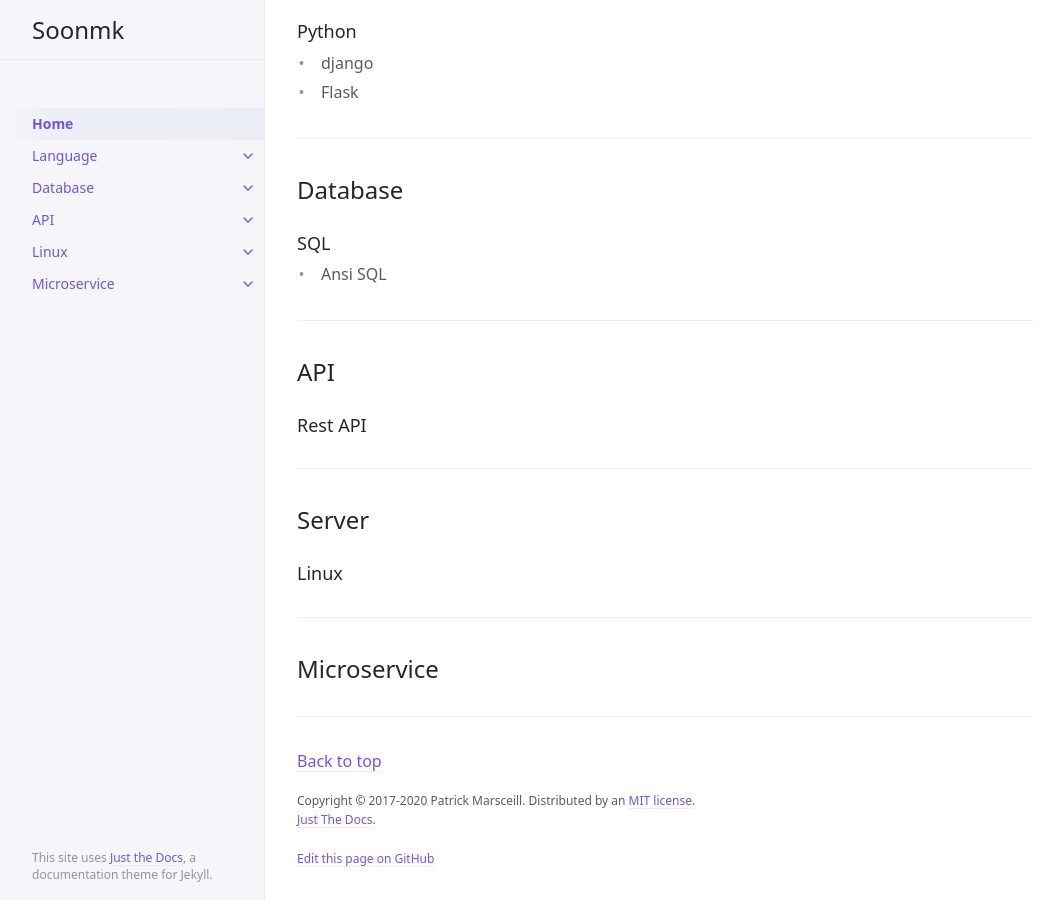
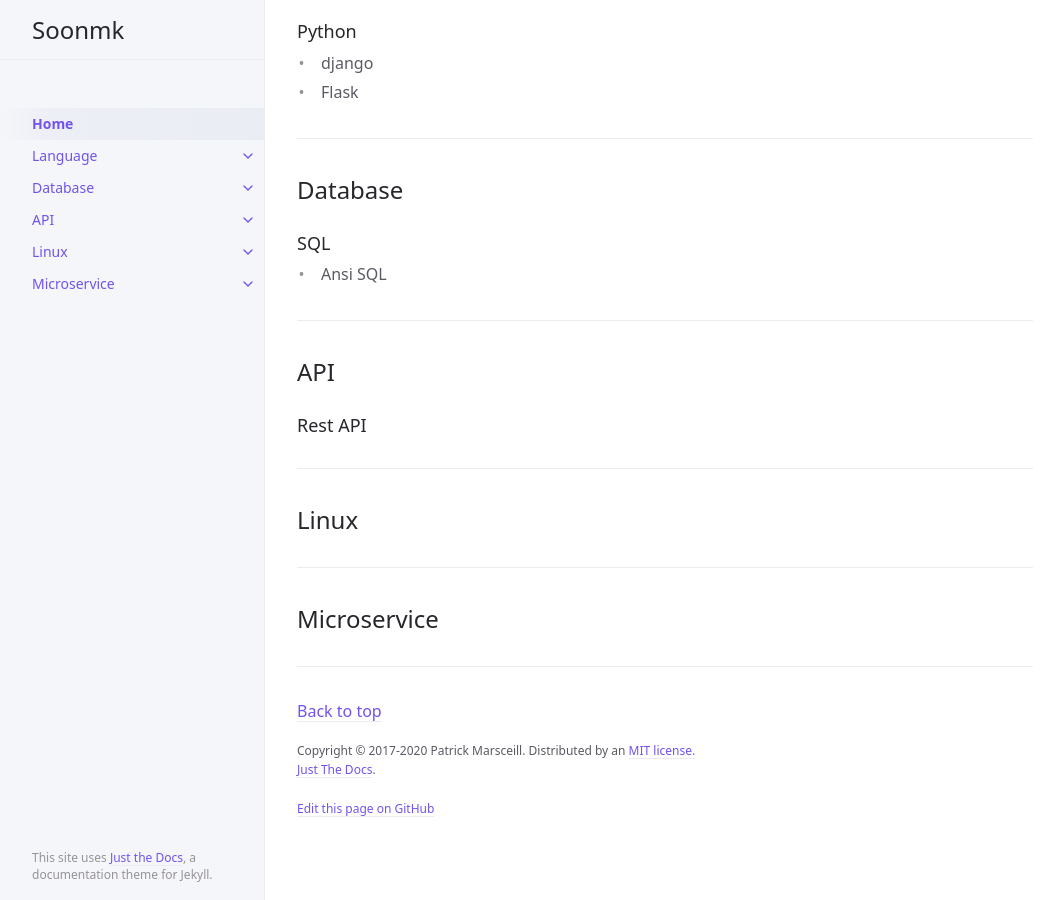
Before and after one commit to soonmk/soonmk.github.io, a Jekyll site: the page built from index.md, in a window 1280 px wide and 900 px high, scrolled down 686 px. Shown: the whole window, without its empty margins (107-1171 px from the left). Built offline with Jekyll 4.4.1, drawn with Linux system fonts in a browser that asks for light colours.

Commit message:
Update index.md

```diff
--- a/index.md
+++ b/index.md
@@ -46,9 +46,7 @@ Backend developer or Data scientist
 ### Rest API
 
 ---
-## Server
-
-### Linux
+## Linux
 
 ---
 ## Microservice
```
